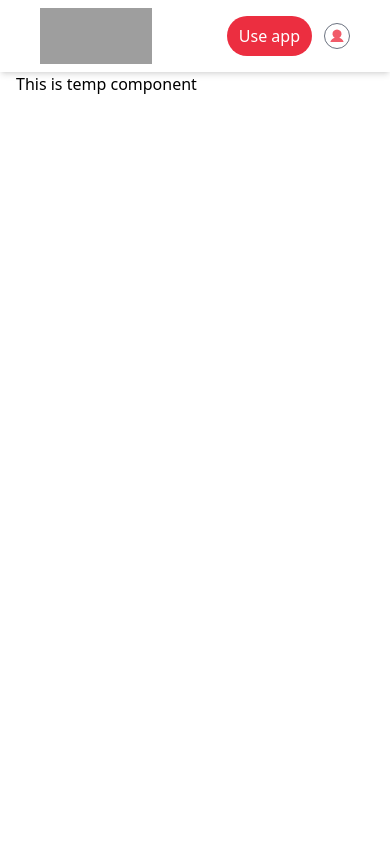
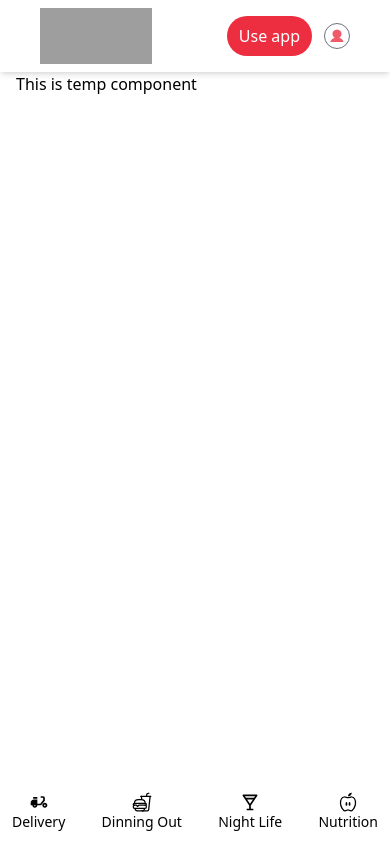
Before and after one commit to anuj123-45/Zomato-Mern, a React (Vite) app in the folder client/: page / in a window 390 px wide. Built offline with nearby package versions, Linux system fonts and the light colour scheme; grey boxes are pictures that could not be loaded; the HTML template or start-up script is replaced by a standard one.

Commit message:
food tabs done for all devices

```diff
--- a/client/src/Layout/Home.Layout.jsx
+++ b/client/src/Layout/Home.Layout.jsx
@@ -1,6 +1,8 @@
 import React from 'react'
 // components
 import Navbar from '../components/Navbar/index'
+import FoodTabs from '../components/FoodTab/index'
+
 
 
 const HomeLayout = (props) => {
@@ -10,6 +12,7 @@ const HomeLayout = (props) => {
       <div className="container mx-auto px-4 lg:px-20">
         {props.children}
       </div>
+      <FoodTabs/>
 
     </>
   )
--- /dev/null
+++ b/client/src/components/FoodTab/index.jsx
@@ -0,0 +1,80 @@
+import React from 'react'
+import { IoFastFoodOutline, IoNutritionOutline } from "react-icons/io5";
+import { MdDeliveryDining } from "react-icons/md";
+import { BiDrink } from "react-icons/bi";
+
+
+
+
+
+const MobileTabs = () => {
+    return (<>
+        <div className='lg:hidden bg-white shadow-lg p-3 fixed bottom-0 z-10 w-full flex items-center justify-between md:justify-evenly'>
+            <div className='flex flex-col items-center text-xl'>
+                < MdDeliveryDining />
+                <h5 className='text-sm'>Delivery</h5>
+            </div>
+            <div className='flex flex-col items-center text-xl'>
+                < IoFastFoodOutline />
+                <h5 className='text-sm'>Dinning Out</h5>
+            </div>
+            <div className='flex flex-col items-center text-xl'>
+                < BiDrink />
+                <h5 className='text-sm'>Night Life</h5>
+            </div>
+            <div className='flex flex-col items-center text-xl'>
+                <IoNutritionOutline />
+                <h5 className='text-sm'>Nutrition</h5>
+            </div>
+        </div>
+    </>
+    )
+}
+
+const LargeTabs = () => {
+    return <>
+        <div className='hidden lg:flex container px-20 mx-auto gap-14'>
+            <div className='flex items-center gap-3'>
+                <div className='w-16 h-16 relative bg-gray-100 p-2 rounded-full'>
+                    <img src="https://b.zmtcdn.com/data/o2_assets/246bbd71fbba420d5996452be3024d351616150055.png" alt="delivery" className='w-full h-full' />
+                </div>
+                <h3 className='text-xl text-gray-700 font-semibold'>Delivery</h3>
+            </div>
+            <div className='flex items-center gap-3'>
+                <div className='w-16 h-16 relative bg-gray-100 p-2 rounded-full'>
+                    <img src="https://b.zmtcdn.com/data/o2_assets/78d25215ff4c1299578ed36eefd5f39d1616149985.png" alt="delivery" className='w-full h-full' />
+                </div>
+                <h3 className='text-xl text-gray-700 font-semibold'>Dinning Out</h3>
+            </div>
+            <div className='flex items-center gap-3'>
+                <div className='w-16 h-16 relative bg-gray-100 p-2 rounded-full'>
+                    <img src="https://b.zmtcdn.com/data/o2_assets/01040767e4943c398e38e3592bb1ba8a1616150142.png" alt="delivery" className='w-full h-full' />
+                </div>
+                <h3 className='text-xl text-gray-700 font-semibold'>Nightlife</h3>
+            </div>
+            <div className='flex items-center gap-3'>
+                <div className='w-16 h-16 relative bg-gray-100 p-2 rounded-full'>
+                    <img src="https://b.zmtcdn.com/data/o2_assets/54cad8274d3c3ec7129e0808a13b27c31616582882.png" alt="delivery" className='w-full h-full' />
+                </div>
+                <h3 className='text-xl text-gray-700 font-semibold'>Delivery</h3>
+            </div>
+
+
+        </div>
+    </>
+}
+
+const FoodTabs = () => {
+    return (
+        <>
+            <div>
+                <MobileTabs />
+                <LargeTabs />
+            </div>
+
+        </>
+    )
+
+}
+
+export default FoodTabs
```
